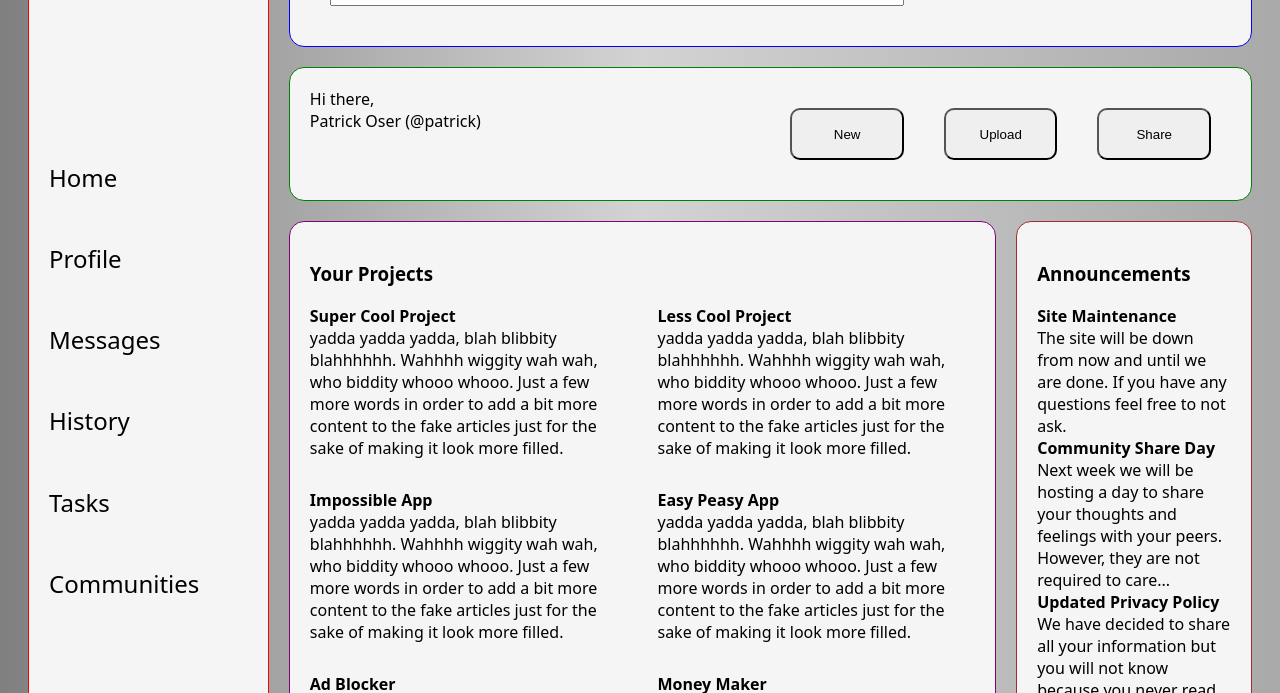
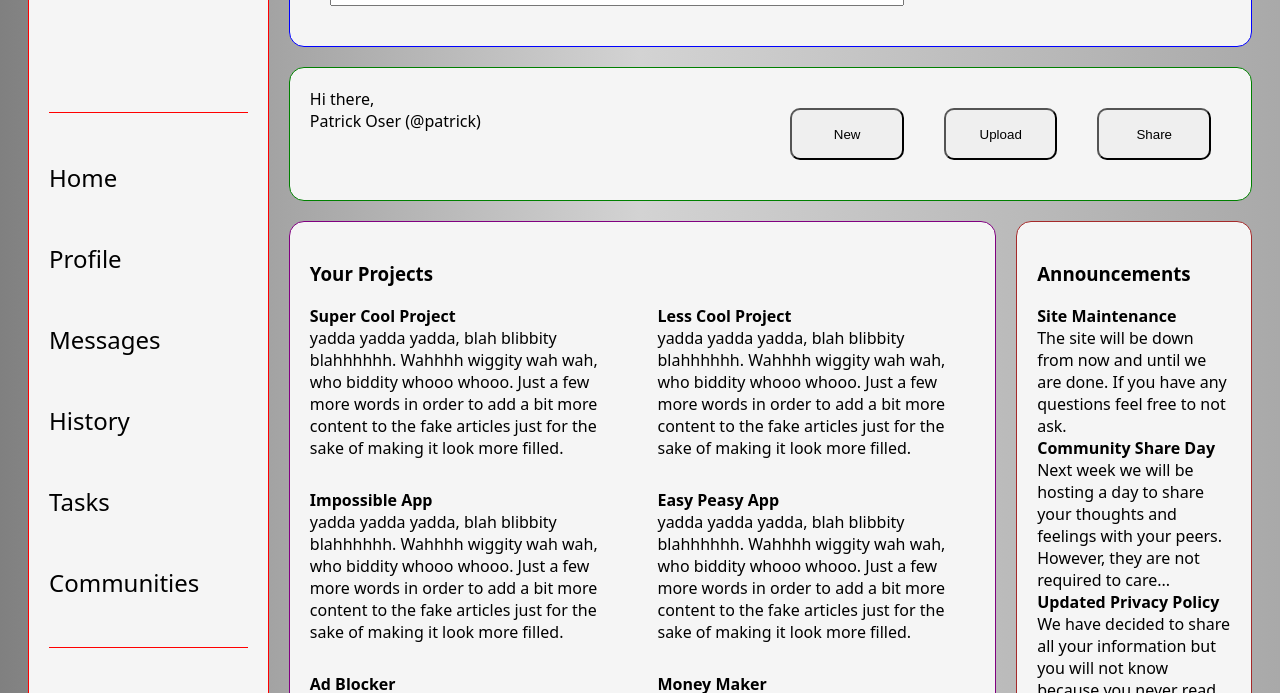
Before and after one commit to TapTapYap/Admin-dasboard, a plain HTML site: page index.html in a window 1280 px wide. Shown: the part 107-800 px from the top of the page. Drawn offline with Linux system fonts and the light colour scheme.

Commit message:
Added lines to seperate sidebar.

```diff
--- a/style.css
+++ b/style.css
@@ -24,11 +24,16 @@
     background-color: whitesmoke;
 }
 
+.top-sidebar {
+    border-bottom: 1px red solid;
+}
+
 .middle-sidebar {
     display: flex;
     flex-direction: column;
     justify-content: space-evenly;
     font-size: x-large;
+    border-bottom: 1px red solid;
 }
 
 .bottom-sidebar {
```
